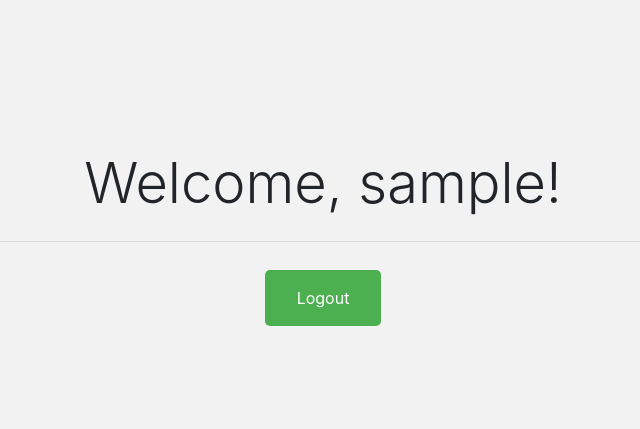
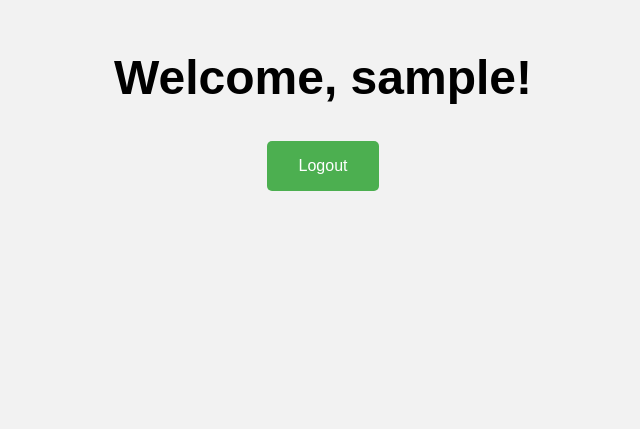
Before and after one commit to ygni/cicdtestphp, a PHP site: page /welcome.php in a window 1280 px wide. Shown: the top 429 px of the page, without its empty margins (317-957 px from the left). Run offline with PHP 8.4, Linux system fonts and the light colour scheme; the visitor is signed in with stand-in values (Sample User, id 1); some libraries are stand-ins or nearby versions.

Commit message:
Update welcome.php

```diff
--- a/welcome.php
+++ b/welcome.php
@@ -23,48 +23,39 @@ if(isset($_POST["logout"])){
 <head>
     <meta charset="UTF-8">
     <title>Welcome, <?php echo htmlspecialchars($_SESSION["username"]); ?>!</title>
-    <!-- Bootstrap CSS link -->
-    <link rel="stylesheet" href="https://maxcdn.bootstrapcdn.com/bootstrap/4.0.0/css/bootstrap.min.css" integrity="sha384-Gn5384xqQ1aoWXA+058RXPxPg6fy4IWvTNh0E263XmFcJlSAwiGgFAW/dAiS6JXm" crossorigin="anonymous">
     <style>
         body {
+            font-family: Arial, sans-serif;
             background-color: #f2f2f2;
-        }
-        .jumbotron {
-            background-color: #f2f2f2;
-            text-align: center;
-            padding-top: 100px;
-            padding-bottom: 100px;
+            margin: 0;
+            padding: 0;
         }
         h1 {
             font-size: 3rem;
             text-align: center;
             margin-top: 50px;
         }
-        .btn {
+        form {
+            text-align: center;
+            margin-top: 20px;
+        }
+        input[type=submit] {
             background-color: #4CAF50;
             border: none;
-            color: #fff;
+            color: white;
             padding: 16px 32px;
             text-decoration: none;
             margin: 4px 2px;
             cursor: pointer;
             font-size: 1rem;
             border-radius: 5px;
-            transition: all 0.3s ease-in-out;
-        }
-        .btn:hover {
-            background-color: #3e8e41;
         }
     </style>
 </head>
 <body>
-    <div class="jumbotron">
-        <h1 class="display-4">Welcome, <?php echo htmlspecialchars($_SESSION["username"]); ?>!</h1>
-        <hr class="my-4">
-        <form action="<?php echo htmlspecialchars($_SERVER["PHP_SELF"]); ?>" method="post">
-            <button type="submit" class="btn btn-lg">Logout</button>
-        </form>
-    </div>
-    <!-- Bootstrap JS links (jQuery and Popper.js are required for Bootstrap JS) -->
-    <script src="https://code.jquery.com/jquery-3.2.1.slim.min.js" integrity="sha384-KJ3o2DKtIkvYIK3UENzmM7KCkRr/rE9/Qpg6aAZGJwFDMVNA/GpGFF93hXpG5Kk" crossorigin="anonymous"></script>
-    <script src="https://cdnjs.cloudflare
+    <h1>Welcome, <?php echo htmlspecialchars($_SESSION["username"]); ?>!</h1>
+    <form action="<?php echo htmlspecialchars($_SERVER["PHP_SELF"]); ?>" method="post">
+        <input type="submit" value="Logout" name="logout">
+    </form>
+</body>
+</html>
```
